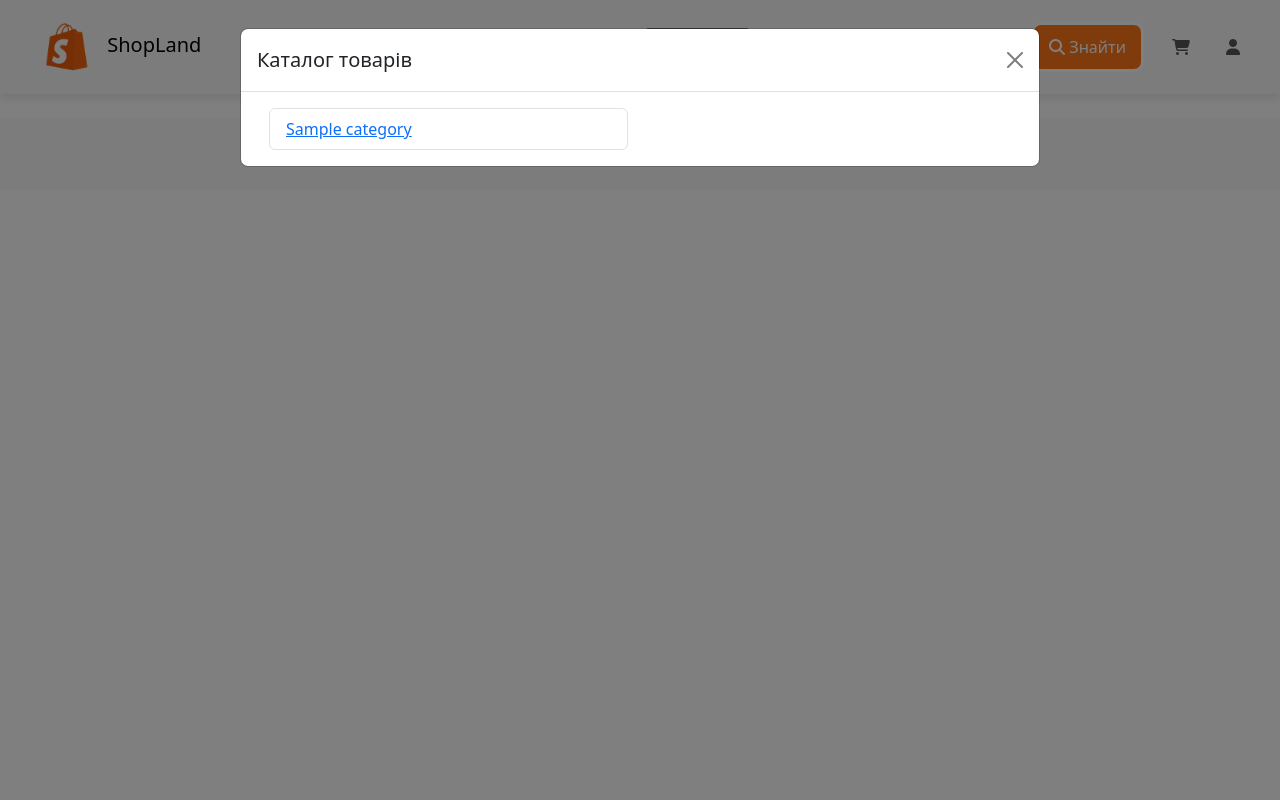
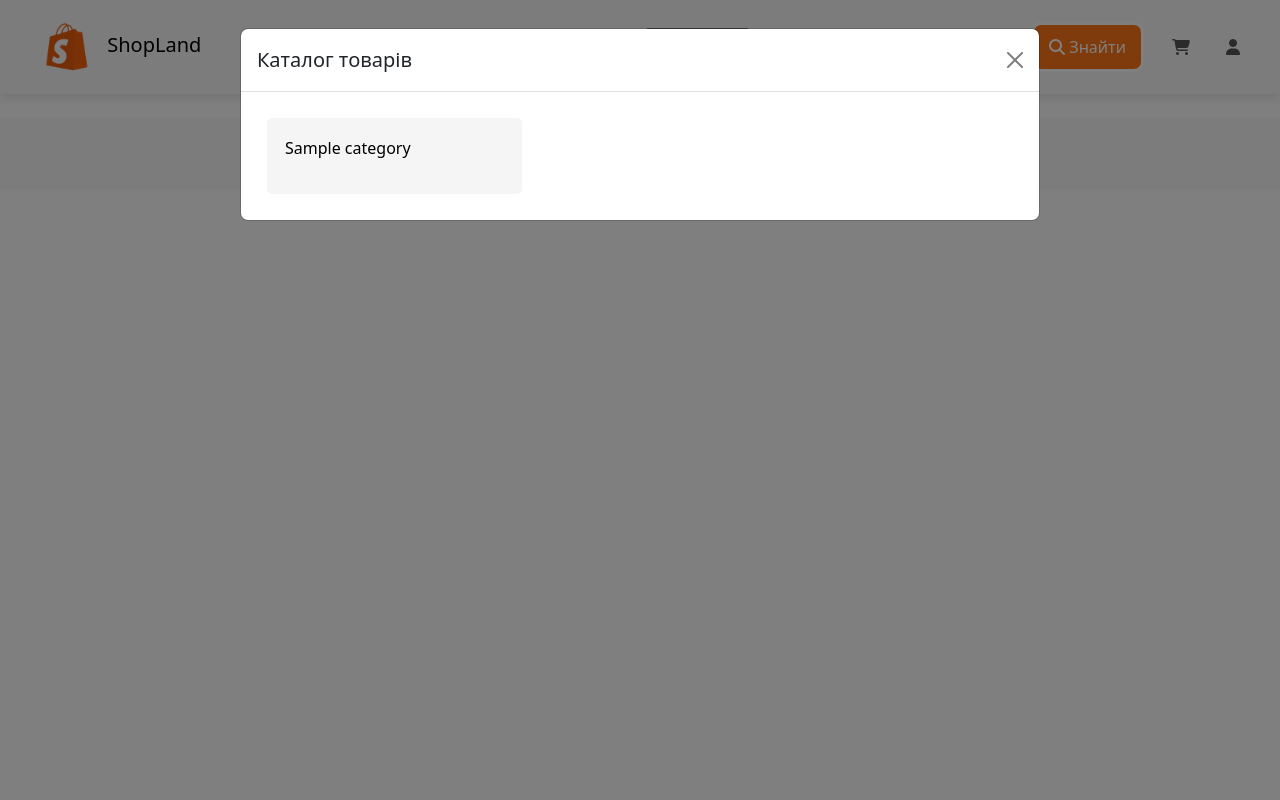
Before and after one commit to maks9856/Online-Shop-pet-project-, a Django app: a page that uses ShopLand/products/templates/products/base.html in a window 1280 px wide, after a click on "Каталог". Run offline with Django 5.2, Linux system fonts and the light colour scheme; tables that the repository leaves empty hold one stand-in row (values such as "Sample post"); parts of the project's set-up code (start-up, migrations or seed data) failed here and were passed over.

Commit message:
add style for category in html

```diff
--- a/ShopLand/products/static/css/style.css
+++ b/ShopLand/products/static/css/style.css
@@ -102,6 +102,79 @@ body {
     padding: 10px;
 }
 
+.container-category {
+    background-color: #f5f5f5;
+    padding: 10px;
+    border-radius: 5px;
+    margin: 10px;
+}
+
+.container-category ul {
+    list-style-type: none;
+    padding: 0;
+}
+
+.container-category ul li a {
+    font-size: 16px;
+    color: black;
+    text-decoration: none;
+    display: block; /* Для покращення клікабельності */
+    padding: 8px;
+    border-radius: 4px;
+    transition: background-color 0.3s;
+}
+
+.container-category ul li a:hover {
+    background-color: #e2e6ea;
+}
+
+    /* Стилі для підкатегорій */
+.container-subcategory {
+    background-color: #ffffff;
+    padding: 10px;
+    border-radius: 5px;
+    margin: 10px;
+}
+
+.subcategory-item {
+    list-style-type: none;
+    font-size: 18px;
+    color: black;
+    padding: 8px;
+    border-radius: 4px;
+    cursor: pointer;
+    transition: background-color 0.3s;
+}
+
+.subcategory-item:hover {
+    background-color: #e2e6ea;
+}
+
+.subcategory-list {
+    display: flex;
+    flex-wrap: wrap;
+    gap: 15px; /* Проміжок між стовпцями */
+}
+
+.subcategory-column {
+    width: 45%; /* Ширина кожного стовпця */
+}
+
+    /* Стилі для підкатегорій підкатегорій */
+.subsubcategory-item {
+    list-style-type: none;
+    font-size: 16px;
+    color: black;
+    padding: 6px;
+    background-color: #f1f3f5;
+    border-radius: 4px;
+    cursor: pointer;
+    transition: background-color 0.3s;
+}
+
+.subsubcategory-item:hover {
+    background-color: #ced4da;
+}
 
 
 
--- a/ShopLand/products/templates/products/base.html
+++ b/ShopLand/products/templates/products/base.html
@@ -64,36 +64,44 @@
                 <div class="modal-body">
                     <div class="container">
                         <div class="row">
-                          <div class="col-sm">
-                            <ul class="list-group" id="category-list">
+                            <!-- Список категорій -->
+                            <div class="col-md-4 container-category">
+                                <ul id="category-list">
                                     {% for node in category_tree %}
-                                    <li class="list-group-item category-item" data-category-id="cat-{{ node.category.id }}">
+                                        {% if node.category %}
+                                            <li class="category-item" data-category-id="cat-{{ node.category.id }}">
                                                 <a href="{% url 'category_detail' node.category.slug %}">{{ node.category.name }}</a>
                                             </li>
+                                        {% endif %}
                                     {% endfor %}
                                 </ul>
                             </div>
-                          <div class="col-sm">
+                            <!-- Список підкатегорій -->
+                            <div class="col-md-7">
                                 <div id="subcategory-container">
                                     {% for node in category_tree %}
+                                        {% if node.category %}
                                             <div class="subcategory-list d-none" id="cat-{{ node.category.id }}">
                                                 {% if node.subcategories %}
-                                            <ul class="list-group">
+                                                    <div class="subcategory-column">
+                                                        <ul>
                                                             {% for subnode in node.subcategories %}
-                                                    <li class="list-group-item subcategory-item">
+                                                                <li class="subcategory-item">
                                                                     {{ subnode.category.name }}
                                                                     {% if subnode.subcategories %}
-                                                            <ul class="list-group sub-subcategory">
+                                                                        <ul>
                                                                             {% for subsubnode in subnode.subcategories %}
-                                                                    <li class="list-group-item">{{ subsubnode.category.name }}</li>
+                                                                                <li class="subsubcategory-item">{{ subsubnode.category.name }}</li>
                                                                             {% endfor %}
                                                                         </ul>
                                                                     {% endif %}
                                                                 </li>
                                                             {% endfor %}
                                                         </ul>
+                                                    </div>
                                                 {% endif %}
                                             </div>
+                                        {% endif %}
                                     {% endfor %}
                                 </div>
                             </div>
@@ -103,7 +111,7 @@
             </div>
         </div>
     </div>
-    </div>
+
 
     <main class="container my-4">
         {% block content %}{% endblock content %}
```
Lines whose indentation alone changed are shown as unchanged.
